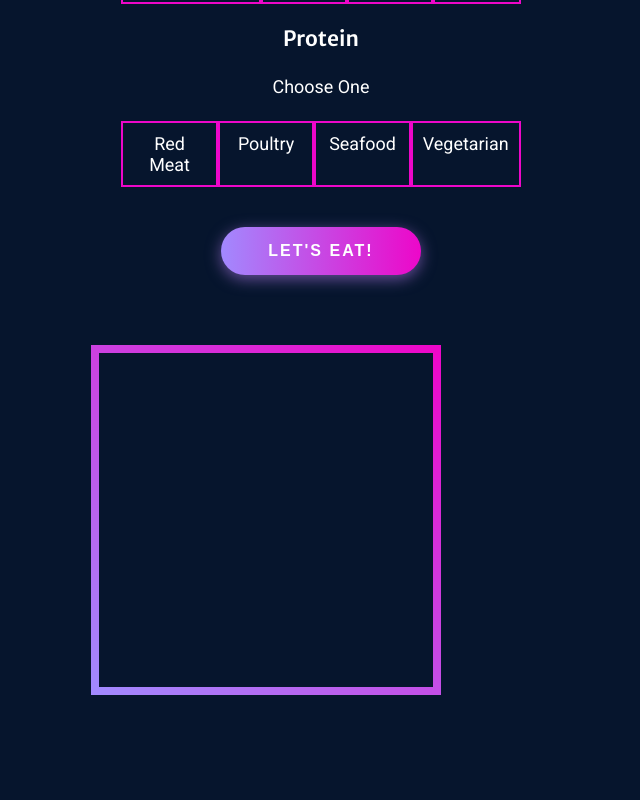
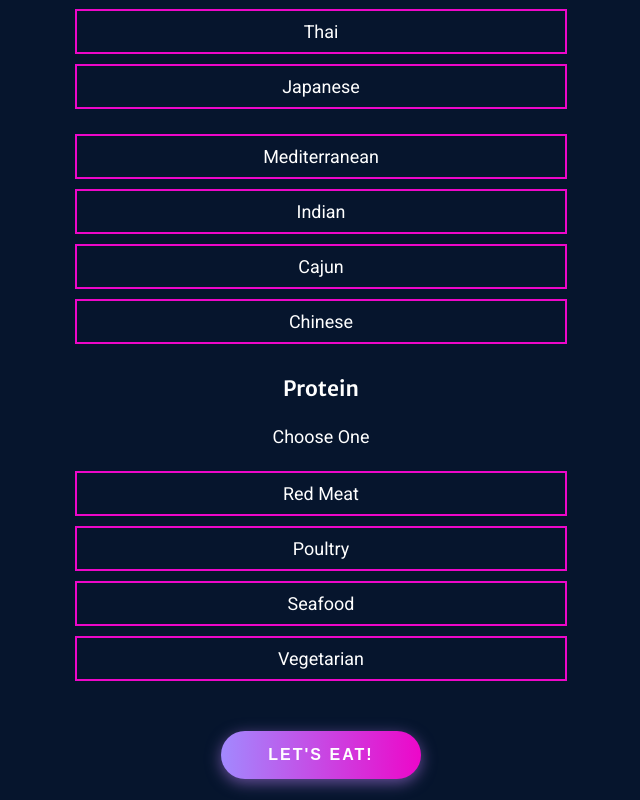
Before and after one commit to sarahdepalo/whats-for-dinner, a React (Create React App) app: page / in a window 768 px wide. Shown: the part 1420-2220 px from the top of the page, without its empty margins (63-703 px from the left). Built offline with nearby package versions, Linux system fonts and the light colour scheme; no server answers.

Commit message:
added more media queries to generator component

```diff
--- a/package.json
+++ b/package.json
@@ -10,6 +10,7 @@
     "react": "^17.0.2",
     "react-dom": "^17.0.2",
     "react-router-dom": "^5.2.1",
+    "react-router-hash-link": "^2.4.3",
     "react-scripts": "4.0.3",
     "web-vitals": "^1.1.2"
   },
--- a/src/components/generatorContainer/Generator.jsx
+++ b/src/components/generatorContainer/Generator.jsx
@@ -1,8 +1,6 @@
 import { useState, useEffect } from 'react';
 import './generator.scss';
-//to do:
-//finish styling
-//add some cool effect for when the 'dinner' is loading.
+
 const Generator = () => {
     const [state, setState] = useState({
         cuisine: "",
@@ -97,7 +95,7 @@ const Generator = () => {
 
     return (
         <>
-        <div className="container">
+        <div className="container" id="get-dinner">
             <h2>Find Out What's For Dinner</h2>
             <p>We've tried to make planning dinner as easy as possible. Select one cuisine, and/or one protein and hit <em>Let's Eat! </em>You can also hit <em>Let's Eat </em>without choosing a cuisine or protein for a truly random dinner idea.</p>
         </div>
@@ -108,7 +106,7 @@ const Generator = () => {
                 <div className="options">
                     <input
                     id="italian"
-                    type="checkbox"
+                    type="radio"
                     name="cuisine"
                     value="1"
                     aria-label="italian"
@@ -119,7 +117,7 @@ const Generator = () => {
 
                     <input
                     id="mexican"
-                    type="checkbox"
+                    type="radio"
                     name="cuisine"
                     value="2"
                     aria-label="mexican"
@@ -130,7 +128,7 @@ const Generator = () => {
 
                     <input
                     id="thai"
-                    type="checkbox"
+                    type="radio"
                     name="cuisine"
                     value="3"
                     aria-label="thai"
@@ -141,7 +139,7 @@ const Generator = () => {
 
                     <input
                     id="japanese"
-                    type="checkbox"
+                    type="radio"
                     name="cuisine"
                     value="4"
                     aria-label="japanese"
@@ -153,7 +151,7 @@ const Generator = () => {
                 <div className="options">
                     <input
                     id="mediterranean"
-                    type="checkbox"
+                    type="radio"
                     name="cuisine"
                     value="5"
                     aria-label="mediterranean"
@@ -164,7 +162,7 @@ const Generator = () => {
 
                     <input
                     id="indian"
-                    type="checkbox"
+                    type="radio"
                     name="cuisine"
                     value="6"
                     aria-label="indian"
@@ -175,7 +173,7 @@ const Generator = () => {
 
                     <input
                     id="cajun"
-                    type="checkbox"
+                    type="radio"
                     name="cuisine"
                     value="7"
                     aria-label="cajun"
@@ -186,7 +184,7 @@ const Generator = () => {
 
                     <input
                     id="chinese"
-                    type="checkbox"
+                    type="radio"
                     name="cuisine"
                     value="8"
                     aria-label="chinese"
@@ -203,7 +201,7 @@ const Generator = () => {
                 <div className="options">
                      <input
                     id="redMeat"
-                    type="checkbox"
+                    type="radio"
                     name="protein"
                     value="1"
                     aria-label="red meat"
@@ -213,7 +211,7 @@ const Generator = () => {
 
                     <input
                     id="poultry"
-                    type="checkbox"
+                    type="radio"
                     name="protein"
                     value="2"
                     aria-label="poultry"
@@ -223,7 +221,7 @@ const Generator = () => {
 
                     <input
                     id="seafood"
-                    type="checkbox"
+                    type="radio"
                     name="protein"
                     value="3"
                     aria-label="seafood"
@@ -233,7 +231,7 @@ const Generator = () => {
 
                     <input
                     id="vegetarian"
-                    type="checkbox"
+                    type="radio"
                     name="protein"
                     value="4"
                     aria-label="vegetarian"
--- a/src/components/generatorContainer/generator.scss
+++ b/src/components/generatorContainer/generator.scss
@@ -26,7 +26,7 @@
     justify-content:space-between;
     margin: 0 auto;
     text-align: center;
-    width: 65%;
+    width: 75%;
 
     &:nth-of-type(2) {
         margin-top: 15px;
@@ -108,9 +108,62 @@
     inherits: false;
   }
 
+
 @media screen and (max-width: 960px) {
     .container {
         width: 100%;
     }
 
+    .options {
+        width: 100%;
+        justify-content:center;
+        flex-direction:column;
+
+        input {
+            & + label {
+                width: 80%;
+                margin:0 auto;
+                margin-bottom: 10px;
+            }
+        }
+    }
+
+    .resultsContainer {
+        .row {
+            width: 100%;
+        }
+    }
+
+    .col-3 {
+        width: auto;
+        height: 200px;
+    }
+
 }
+
+// iPad Pro
+
+@media only screen and (min-device-width: 481px) and (max-device-width: 1024px) and (orientation:portrait) {
+    .container {
+        width: 100%;
+    }
+
+    .options {
+        width: 100%;
+    }
+
+    .resultsContainer {
+        .row {
+            width: 100%;
+        }
+    }
+}
+
+@media only screen and (device-width: 768px) {
+    /* For general iPad layouts */
+    .resultsContainer {
+        .row {
+            width: 80%;
+        }
+    }
+}
--- a/src/components/introContainer/IntroContainer.jsx
+++ b/src/components/introContainer/IntroContainer.jsx
@@ -1,4 +1,4 @@
-import { Link } from 'react-router-dom';
+import { HashLink } from 'react-router-hash-link';
 import burgerAndFries from './burgerAndFries.png';
 import "./introContainer.scss";
 
@@ -12,7 +12,7 @@ const IntroContainer = () => {
           <p>
           Tired of being asked, "What's for dinner"? So are we. It's time to put an end to that question. With our dinner generator, you can easily select a meal by protein or cuisine. Don't like what we gave you? Just hit the Let's Eat button for a new option.
           </p>
-            <Link to="#get-dinner" className="primaryBtn">GET STARTED</Link>
+            <HashLink smooth to="/#get-dinner" className="primaryBtn">GET STARTED</HashLink>
           </div>
         </div>
         <div className="col">
--- a/src/components/introContainer/introContainer.scss
+++ b/src/components/introContainer/introContainer.scss
@@ -64,3 +64,12 @@
         }
     }
 }
+
+@media only screen and (device-width: 768px) {
+    /* For general iPad layouts */
+    .col {
+        img {
+            width: 80%;
+        }
+    }
+}
```
Also changed, not shown: 1 other file (tests, documents, lock files or other folders).
